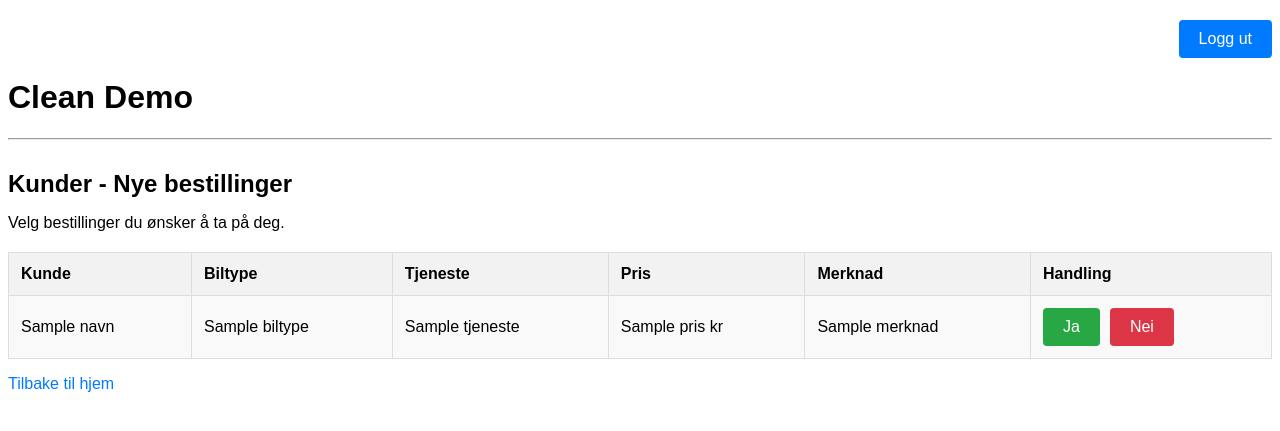
After one commit to Sjefern/clean, a Flask app: template templates/kunder.html in a window 1280 px wide. The commit adds this page. Shown: the top 431 px of the page. Run offline with Flask 3, Linux system fonts and the light colour scheme; the template is opened without the code that fills it: most values are stand-ins (such as "Sample title", 1, 10 or a date in 2020); parts of the project's set-up code (start-up, migrations or seed data) failed here and were passed over.

Commit message:
lagt til slik at bestillingene vises hos både, kunden og hos vaske ekspertene. dermed kan vaske ekspertene godta eller ikke godta bestillingen. hvis godtatt lagret hos vaske eksperten.

```diff
--- a/app.py
+++ b/app.py
@@ -30,6 +30,8 @@ def ensure_bestillinger_table():
             bestillingstid TIME NULL,
             pris INT NULL,
             merknad TEXT NOT NULL,
+            status VARCHAR(50) DEFAULT 'pending',
+            vaskeekspert_email VARCHAR(255) NULL,
             opprettet TIMESTAMP DEFAULT CURRENT_TIMESTAMP
         )
         """
@@ -37,6 +39,29 @@ def ensure_bestillinger_table():
     conn.commit()
     cur.close()
     conn.close()
+
+
+def ensure_bestillinger_columns():
+    """Ensure status and vaskeekspert_email columns exist for expert acceptance workflow."""
+    conn = get_conn_bestillinger()
+    cur = conn.cursor()
+    try:
+        cur.execute(
+            "ALTER TABLE bestillinger ADD COLUMN IF NOT EXISTS status VARCHAR(50) DEFAULT 'pending'"
+        )
+        cur.execute(
+            "ALTER TABLE bestillinger ADD COLUMN IF NOT EXISTS vaskeekspert_email VARCHAR(255) NULL"
+        )
+        # Backfill existing rows so old bookings become visible as pending.
+        cur.execute(
+            "UPDATE bestillinger SET status = 'pending' WHERE status IS NULL OR status = ''"
+        )
+        conn.commit()
+    except Exception as e:
+        print(f"Note: Could not add columns (may already exist): {e}")
+    finally:
+        cur.close()
+        conn.close()
 
 
 # Hovedside
@@ -132,6 +157,51 @@ def bileier_home():
     return render_template("owner_home.html", name=navn, bestilling_lagret=bestilling_lagret)
 
 
+# Bileier: Se egne bestillinger
+@app.route("/mine-bestillinger")
+def mine_bestillinger():
+    navn = session.get("navn")
+    rolle = session.get("rolle")
+    if not navn or rolle != "bileier":
+        return redirect("/login")
+
+    try:
+        conn = get_conn_bestillinger()
+        cur = conn.cursor()
+        # Hent bestillinger for innlogget bileier (basert på kunde_navn)
+        cur.execute(
+            """
+            SELECT bestilling_id, biltype, pakke, pris, status, obs_notat
+            FROM bestillinger
+            WHERE kunde_navn = %s
+            ORDER BY opprettet DESC
+            """,
+            (navn,)
+        )
+        bestillinger = []
+        for row in cur.fetchall():
+            status_text = "Venter på svar"
+            if row[4] == "accepted":
+                status_text = "Godtatt"
+            elif row[4] == "rejected":
+                status_text = "Avslått"
+            bestillinger.append({
+                'id': row[0],
+                'biltype': row[1],
+                'tjeneste': row[2],
+                'pris': row[3],
+                'status': status_text,
+                'merknad': row[5]
+            })
+        cur.close()
+        conn.close()
+    except Exception as e:
+        print(f"Error loading mine bestillinger: {e}")
+        bestillinger = []
+
+    return render_template("mine_bestillinger.html", bestillinger=bestillinger, name=navn)
+
+
 @app.route("/bestilling", methods=["GET", "POST"])
 def bestilling():
     navn = session.get("navn")
@@ -219,15 +289,6 @@ def bestilling():
     form.tjeneste.choices = behandling_choices
 
     if form.validate_on_submit():
-        if not (time(8, 0) <= form.bestillingstid.data <= time(18, 0)):
-            form.bestillingstid.errors.append("Velg et klokkeslett mellom 08:00 og 18:00")
-            return render_template(
-                "bestilling.html",
-                form=form,
-                car_models=car_models,
-                model_type_map=model_type_map,
-                price_map=price_map,
-            )
 
         valgt_nokkel = form.tjeneste.data
         valgt_tjeneste = behandlinger.get(valgt_nokkel)
@@ -281,8 +342,8 @@ def bestilling():
 
             if {'navn', 'epost', 'merknad'}.issubset(existing_cols):
                 sql = (
-                    "INSERT INTO bestillinger (navn, epost, biltype, tjeneste, bestillingsdato, bestillingstid, pris, merknad)"
-                    " VALUES (%s, %s, %s, %s, %s, %s, %s, %s)"
+                    "INSERT INTO bestillinger (navn, epost, biltype, tjeneste, bestillingsdato, bestillingstid, pris, merknad, status)"
+                    " VALUES (%s, %s, %s, %s, %s, %s, %s, %s, %s)"
                 )
                 params = (
                     navn,
@@ -293,6 +354,7 @@ def bestilling():
                     form.bestillingstid.data,
                     valgt_pris,
                     form.merknad.data,
+                    'pending'
                 )
                 cur.execute(sql, params)
                 conn.commit()
@@ -400,5 +462,131 @@ def logout():
     session.clear()
     return redirect("/")
 
+
+# Vaske-ekspert: Se bestillinger (kunder)
+@app.route("/kunder")
+def kunder():
+    navn = session.get("navn")
+    rolle = session.get("rolle")
+    if not navn or rolle != "vaskeekspert":
+        return redirect("/login")
+
+    try:
+        conn = get_conn_bestillinger()
+        cur = conn.cursor()
+        # Hent alle ventende bestillinger
+        cur.execute(
+            """
+            SELECT bestilling_id, kunde_navn, biltype, pakke, pris, obs_notat, status
+            FROM bestillinger
+            WHERE COALESCE(status, 'pending') = 'pending'
+            ORDER BY opprettet DESC
+            """
+        )
+        bestillinger = []
+        for row in cur.fetchall():
+            bestillinger.append({
+                'id': row[0],
+                'navn': row[1],
+                'biltype': row[2],
+                'tjeneste': row[3],
+                'pris': row[4],
+                'merknad': row[5]
+            })
+        cur.close()
+        conn.close()
+    except Exception as e:
+        print(f"Error loading bestillinger: {e}")
+        bestillinger = []
+
+    return render_template("kunder.html", bestillinger=bestillinger, name=navn)
+
+
+# Vaske-ekspert: Accept eller reject bestilling
+@app.route("/bestilling/<int:bestilling_id>/accept", methods=["POST"])
+def accept_bestilling(bestilling_id):
+    navn = session.get("navn")
+    rolle = session.get("rolle")
+    if not navn or rolle != "vaskeekspert":
+        return redirect("/login")
+
+    action = request.form.get("action")  # 'accept' or 'reject'
+    if action not in ("accept", "reject"):
+        return redirect("/kunder")
+
+    try:
+        conn = get_conn_bestillinger()
+        cur = conn.cursor()
+        if action == "accept":
+            cur.execute(
+                """
+                UPDATE bestillinger
+                SET status = 'accepted', ekspert = %s
+                WHERE bestilling_id = %s
+                  AND COALESCE(status, 'pending') = 'pending'
+                """,
+                (navn, bestilling_id)
+            )
+        else:  # reject
+            cur.execute(
+                """
+                UPDATE bestillinger
+                SET status = 'rejected', ekspert = NULL
+                WHERE bestilling_id = %s
+                  AND COALESCE(status, 'pending') = 'pending'
+                """,
+                (bestilling_id,)
+            )
+        conn.commit()
+        cur.close()
+        conn.close()
+    except Exception as e:
+        print(f"Error updating bestilling: {e}")
+
+    return redirect("/kunder")
+
+
+# Vaske-ekspert: Se planlagte oppdrag (accepted)
+@app.route("/planlagt-oppdrag")
+def planlagt_oppdrag():
+    navn = session.get("navn")
+    rolle = session.get("rolle")
+    if not navn or rolle != "vaskeekspert":
+        return redirect("/login")
+
+    try:
+        conn = get_conn_bestillinger()
+        cur = conn.cursor()
+        # Hent alle bestillinger med status 'accepted' for denne eksperten
+        cur.execute(
+            """
+            SELECT bestilling_id, kunde_navn, biltype, pakke, pris, obs_notat
+            FROM bestillinger
+            WHERE status = 'accepted' AND ekspert = %s
+            ORDER BY opprettet ASC
+            """,
+            (navn,)
+        )
+        bestillinger = []
+        for row in cur.fetchall():
+            bestillinger.append({
+                'id': row[0],
+                'navn': row[1],
+                'biltype': row[2],
+                'tjeneste': row[3],
+                'pris': row[4],
+                'merknad': row[5]
+            })
+        cur.close()
+        conn.close()
+    except Exception as e:
+        print(f"Error loading planlagte oppdrag: {e}")
+        bestillinger = []
+
+    return render_template("planlagt_oppdrag.html", bestillinger=bestillinger, name=navn)
+
+
 if __name__ == "__main__":
+    ensure_bestillinger_table()
+    ensure_bestillinger_columns()
     app.run()
--- a/static/style/style.css
+++ b/static/style/style.css
@@ -9,3 +9,124 @@ body {
 .error-message {
     color: red;
 }
+
+    /* Forms */
+    form {
+        margin: 20px 0;
+    }
+
+    form p {
+        margin: 15px 0;
+    }
+
+    label {
+        display: block;
+        margin-bottom: 5px;
+        font-weight: bold;
+    }
+
+    input, select, textarea {
+        padding: 8px;
+        border: 1px solid #ccc;
+        border-radius: 4px;
+        font-family: Arial, sans-serif;
+    }
+
+    input[type="submit"], button {
+        background-color: #007bff;
+        color: white;
+        padding: 10px 20px;
+        border: none;
+        border-radius: 4px;
+        cursor: pointer;
+        font-size: 16px;
+    }
+
+    input[type="submit"]:hover, button:hover {
+        background-color: #0056b3;
+    }
+
+    /* Tables */
+    table {
+        width: 100%;
+        margin-top: 20px;
+        border-collapse: collapse;
+        border: 1px solid #ddd;
+    }
+
+    table th {
+        background-color: #f2f2f2;
+        padding: 12px;
+        text-align: left;
+        border: 1px solid #ddd;
+        font-weight: bold;
+    }
+
+    table td {
+        padding: 12px;
+        border: 1px solid #ddd;
+    }
+
+    table tr:nth-child(even) {
+        background-color: #f9f9f9;
+    }
+
+    table tr:hover {
+        background-color: #f0f0f0;
+    }
+
+    /* Action Buttons in Tables */
+    .action-buttons {
+        display: flex;
+        gap: 10px;
+    }
+
+    .action-buttons form {
+        display: inline;
+        margin: 0;
+    }
+
+    .btn-accept {
+        background-color: #28a745;
+    }
+
+    .btn-accept:hover {
+        background-color: #218838;
+    }
+
+    .btn-reject {
+        background-color: #dc3545;
+    }
+
+    .btn-reject:hover {
+        background-color: #c82333;
+    }
+
+    /* Links */
+    a {
+        color: #007bff;
+        text-decoration: none;
+    }
+
+    a:hover {
+        text-decoration: underline;
+    }
+
+    /* General Spacing */
+    h2 {
+        margin-top: 30px;
+        margin-bottom: 15px;
+    }
+
+    h3 {
+        margin-top: 20px;
+        margin-bottom: 10px;
+    }
+
+    hr {
+        margin: 20px 0;
+    }
+
+    /* Hidden elements */
+    .hidden {
+        display: none;
--- a/templates/base.html
+++ b/templates/base.html
@@ -1,7 +1,7 @@
 <!DOCTYPE html>
 <html>
 <head>
-    <title>Clean Demo</title>
+    <title> Clean Demo</title>
     <link rel="stylesheet" href="{{ url_for('static', filename='style/style.css') }}">
 </head>
 <body>
--- /dev/null
+++ b/templates/kunder.html
@@ -0,0 +1,42 @@
+{% extends "base.html" %}
+
+{% block content %}
+<h2>Kunder - Nye bestillinger</h2>
+<p>Velg bestillinger du ønsker å ta på deg.</p>
+
+{% if bestillinger %}
+    <table>
+        <tr>
+            <th>Kunde</th>
+            <th>Biltype</th>
+            <th>Tjeneste</th>
+            <th>Pris</th>
+            <th>Merknad</th>
+            <th>Handling</th>
+        </tr>
+        {% for best in bestillinger %}
+        <tr>
+            <td>{{ best.navn }}</td>
+            <td>{{ best.biltype }}</td>
+            <td>{{ best.tjeneste }}</td>
+            <td>{{ best.pris }} kr</td>
+            <td>{{ best.merknad }}</td>
+            <td>
+                <div class="action-buttons">
+                    <form method="POST" action="{{ url_for('accept_bestilling', bestilling_id=best.id) }}">
+                        <button type="submit" name="action" value="accept" class="btn-accept">Ja</button>
+                    </form>
+                    <form method="POST" action="{{ url_for('accept_bestilling', bestilling_id=best.id) }}">
+                        <button type="submit" name="action" value="reject" class="btn-reject">Nei</button>
+                    </form>
+                </div>
+            </td>
+        </tr>
+        {% endfor %}
+    </table>
+{% else %}
+    <p>Ingen nye bestillinger.</p>
+{% endif %}
+
+<p><a href="{{ url_for('vaskeekspert_home') }}">Tilbake til hjem</a></p>
+{% endblock %}
--- a/templates/owner_home.html
+++ b/templates/owner_home.html
@@ -14,4 +14,7 @@
 <p><a href="{{ url_for('bestilling', valg='pakke_3') }}">Enkelt behandling - 250 kr</a></p>
 
 <p><a href="{{ url_for('bestilling') }}">Bestill</a></p>
+
+<h3>Dine bestillinger</h3>
+<p><a href="{{ url_for('mine_bestillinger') }}">Se mine bestillinger</a></p>
 {% endblock %}
```
Also changed, not shown: templates/expert_home.html (+8 -0 lines), templates/mine_bestillinger.html (added, +31 -0 lines), templates/planlagt_oppdrag.html (added, +31 -0 lines).
